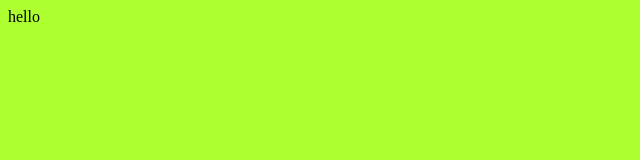
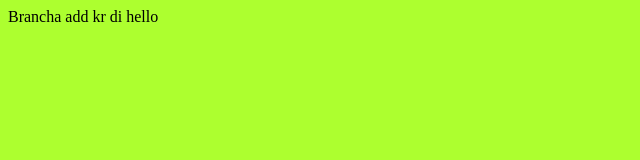
Before and after one commit to shubham0497/PROJ1, a plain HTML site: page index.html in a window 1280 px wide. Shown: the whole page, without its empty margins (0-640 px from the left). Drawn offline with Linux system fonts and the light colour scheme.

Commit message:
Branch add kr di

```diff
--- a/index.html
+++ b/index.html
@@ -5,6 +5,7 @@
     <meta http-equiv="X-UA-Compatible" content="IE=edge">
     <meta name="viewport" content="width=device-width, initial-scale=1.0">
     <title>Change kiya h</title>
+    Brancha add kr di
     hello
     <link rel="stylesheet" href="style.css">
 </head>
```
